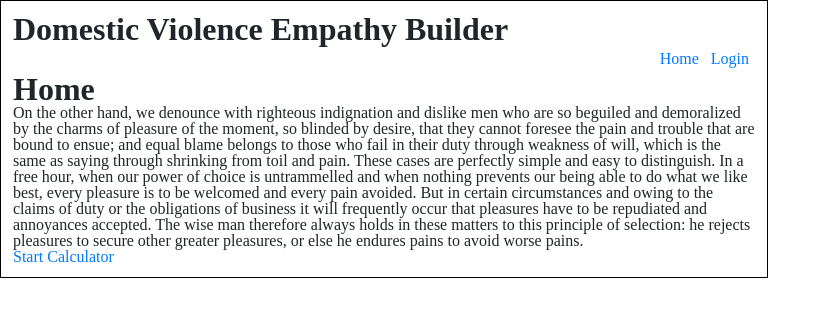
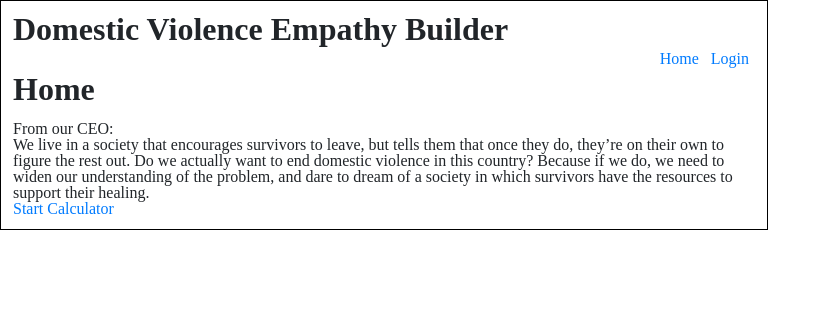
Before and after one commit to build-week-dv-empathy-builder/Front-end, a React (Create React App) app in the folder dv-empathy/: page / in a window 1280 px wide. Shown: the top 316 px of the page, without its empty margins (0-831 px from the left). Built offline with nearby package versions, Linux system fonts and the light colour scheme.

Commit message:
updated home page with info from ceo post

```diff
--- a/dv-empathy/src/components/Home.js
+++ b/dv-empathy/src/components/Home.js
@@ -8,9 +8,9 @@ function Home() {
     return (
         <div>
             <h1>Home</h1>
-            <p>
-            On the other hand, we denounce with righteous indignation and dislike men who are so beguiled and demoralized by the charms of pleasure of the moment, so blinded by desire, that they cannot foresee the pain and trouble that are bound to ensue; and equal blame belongs to those who fail in their duty through weakness of will, which is the same as saying through shrinking from toil and pain. These cases are perfectly simple and easy to distinguish. In a free hour, when our power of choice is untrammelled and when nothing prevents our being able to do what we like best, every pleasure is to be welcomed and every pain avoided. But in certain circumstances and owing to the claims of duty or the obligations of business it will frequently occur that pleasures have to be repudiated and annoyances accepted. The wise man therefore always holds in these matters to this principle of selection: he rejects pleasures to secure other greater pleasures, or else he endures pains to avoid worse pains.
-            </p>
+            <br />
+            <h3>From our CEO:</h3>
+            <p>We live in a society that encourages survivors to leave, but tells them that once they do, they’re on their own to figure the rest out. Do we actually want to end domestic violence in this country? Because if we do, we need to widen our understanding of the problem, and dare to dream of a society in which survivors have the resources to support their healing.</p>
         <Link to="/calculator">Start Calculator</Link>
 
         </div>
```
